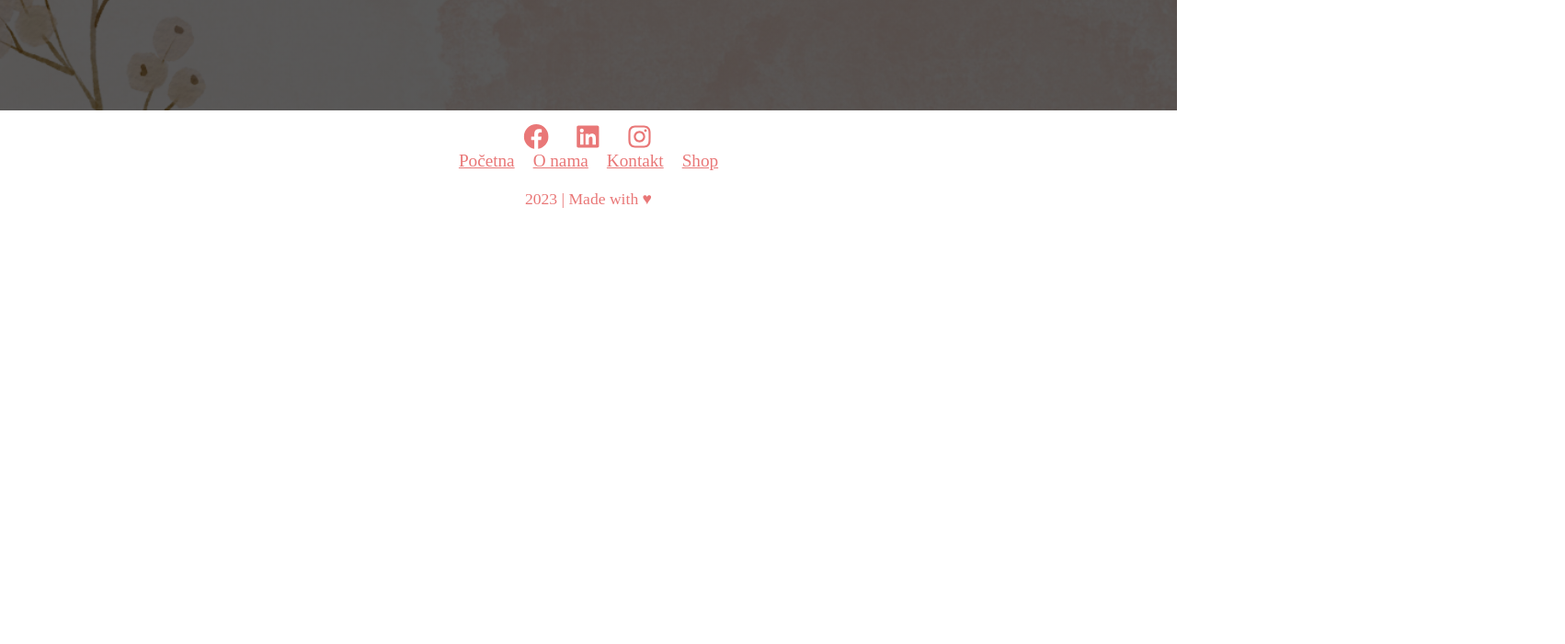
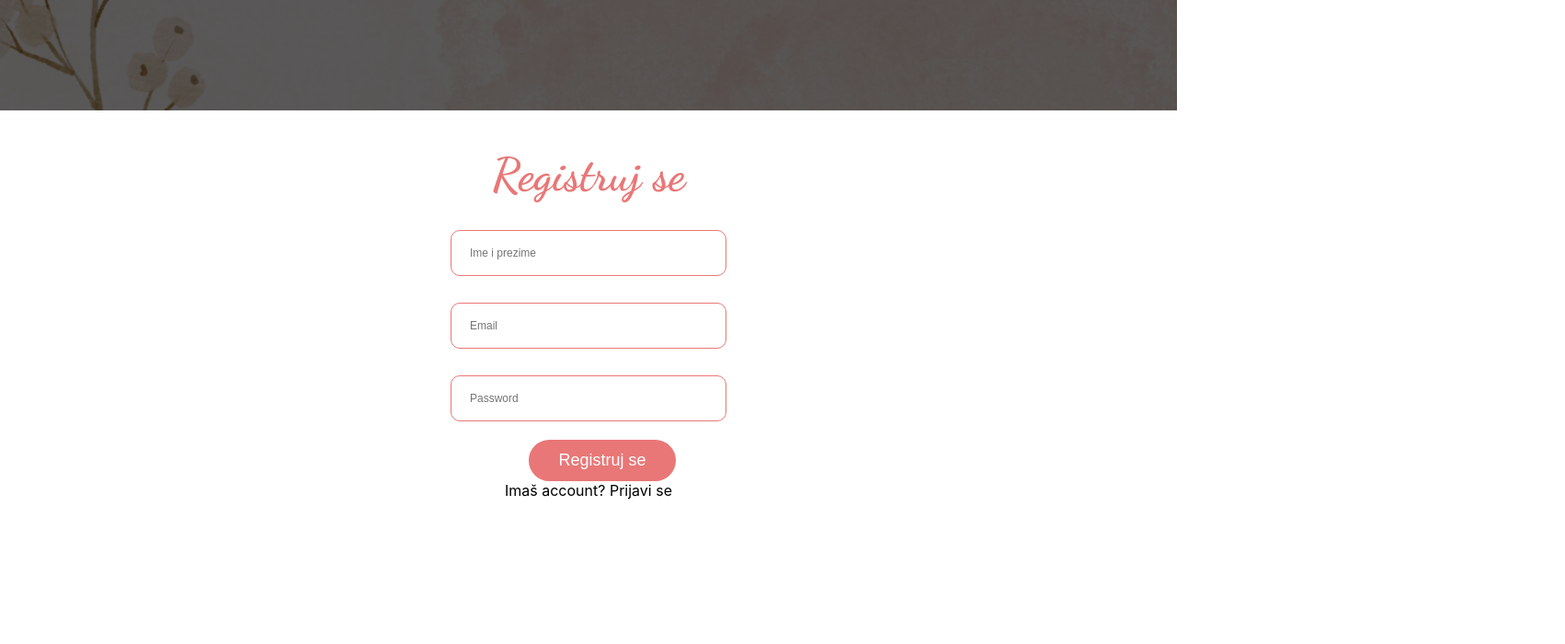
Before and after one commit to nejrap/wp, a React (Create React App) app: page /login in a window 1280 px wide. Shown: the part 680-1380 px from the top of the page at 92% size, 1702 px wide, since content can reach past the window. Before the commit the page ends 927 px from the top, so only its background shows below. Built offline with nearby package versions, Linux system fonts and the light colour scheme.

Commit message:
Add LoginSignup

```diff
--- a/src/App.js
+++ b/src/App.js
@@ -7,7 +7,7 @@ import About from './Pages/About';
 import Contact from './Pages/Contact';
 import Cart from './Pages/Cart';
 import LoginSignup from './Pages/LoginSignup';
-import Gallery from './Pages/Gallery';
+
 import Shop from './Pages/Shop';
 
 import Footer from './Components/Footer/Footer';
@@ -21,10 +21,7 @@ function App() {
         <Route path='/about' element={<About/>}/>
         <Route path='/contact' element={<Contact/>}/>
         <Route path='/shop' element={<Shop/>}/>
-        <Route path="Gallery" element={<Gallery/>}>
-          <Route path=':galleryId' element={<Gallery/>}/>
 
-        </Route>
         <Route path='/cart' element={<Cart/>}/>
         <Route path='/login' element={<LoginSignup/>}/>
 
--- /dev/null
+++ b/src/Pages/CSS/LoginSignup.css
@@ -0,0 +1,49 @@
+.container h1 {
+font-weight: 600;
+font-size: 50px;
+color:#E97777;
+text-align: center;
+font-family:'Dancing Script';
+margin:0px;
+}
+.loginsignup{
+    width: 100%;
+    height: 80vh;
+    background: white;
+    padding-top: 20px;
+}
+.container {
+    width: 400px;
+    height: 400px;
+    background: #E97777;
+    margin:auto;
+    padding: 20px 20px;
+}
+.fields {
+    display:flex;
+    flex-direction: column;
+    gap:29px;
+    margin-top:30px;
+}
+.fields input {
+    height:50px;
+    width: 100%;
+    padding-left: 20px ;
+    border:1px solid #E97777;
+    outline:none;
+    color: #5c5c5c;
+    font-size:12px;
+    border-radius: 10px;
+}
+.container button {
+    background: #e97777;
+    border: 2px solid #e97777;
+    color:white;
+    border-radius: 30px;
+    padding: 10px 30px;
+    font-size: 18px;
+    cursor: pointer;
+    margin-left: 30px;
+    margin-top:20px;
+    font-weight: 500px;
+  }
--- a/src/Pages/LoginSignup.jsx
+++ b/src/Pages/LoginSignup.jsx
@@ -1,8 +1,21 @@
 import React from 'react';
+import './CSS/LoginSignup.css'
 
 function LoginSignup(props) {
     return (
-        <div>
+        <div className='loginsignup'>
+            <div className='container'>
+                <h1>Registruj se</h1>
+                <div className='fields'>
+                    <input type='text' placeholder='Ime i prezime'/>
+                    <input type='email' placeholder='Email'/>
+                    <input type='password' placeholder='Password'/>
+
+                </div>
+                <button>Registruj se</button>
+                <p className='loginsignup-login'>Imaš account? <span> Prijavi se</span></p>
+
+            </div>
 
         </div>
     );
```
